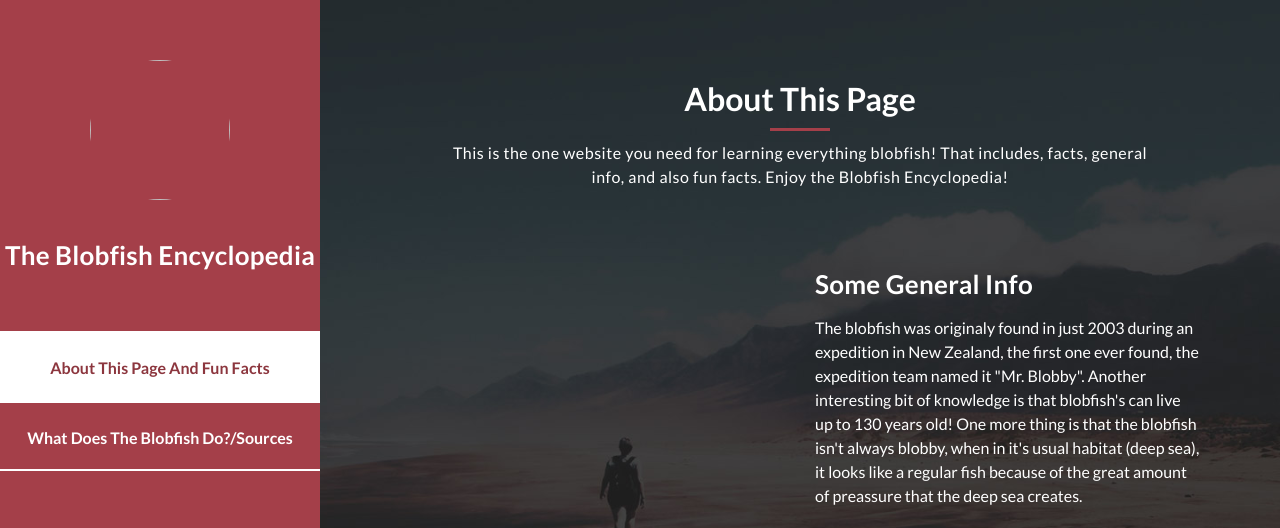
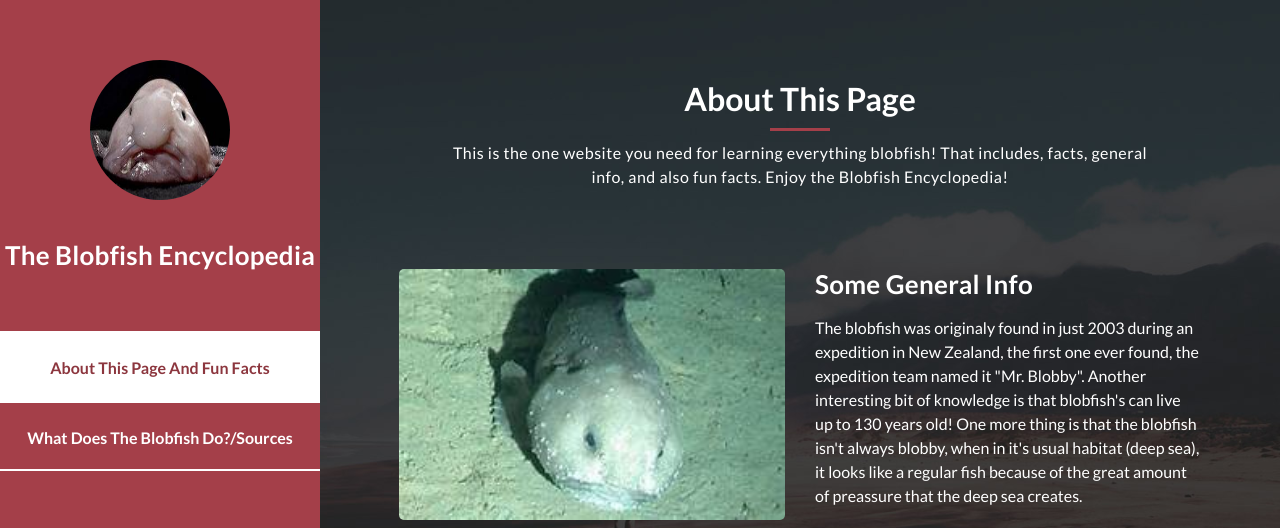
Before and after one commit to nberenbaum24/nberenbaum24.github.io, a plain HTML site: page index.html in a window 1280 px wide. Shown: the top 528 px of the page. Drawn offline with nearby package versions, Linux system fonts and the light colour scheme; some packages are replaced by stand-ins of ours; files that its build step writes are made by us from their sources; a script that the page names is missing; files whose address does not match are found by name.

Commit message:
Add files via upload

```diff
--- a/index.html
+++ b/index.html
@@ -22,10 +22,10 @@ https://templatemo.com/tm-531-reflux
     <link href="vendor/bootstrap/css/bootstrap.min.css" rel="stylesheet" />
 
     <!-- Additional CSS Files -->
-    <link rel="stylesheet" href="assets/css/fontawesome.css" />
-    <link rel="stylesheet" href="assets/css/templatemo-style.css" />
-    <link rel="stylesheet" href="assets/css/owl.css" />
-    <link rel="stylesheet" href="assets/css/lightbox.css" />
+    <link rel="stylesheet" href="css/fontawesome.css" />
+    <link rel="stylesheet" href="css/templatemo-style.css" />
+    <link rel="stylesheet" href="css/owl.css" />
+    <link rel="stylesheet" href="css/lightbox.css" />
   </head>
 
   <body>
@@ -37,7 +37,7 @@ https://templatemo.com/tm-531-reflux
           <i class="fa fa-times" id="menu-close"></i>
           <div class="container">
             <div class="image">
-              <a href="#"><img src="assets/images/blobfish1.jpg" alt="" /></a>
+              <a href="#"><img src="images/blobfish1.jpg" alt="" /></a>
             </div>
             <div class="author-content">
               <h4>The Blobfish Encyclopedia</h4>
@@ -90,7 +90,7 @@ https://templatemo.com/tm-531-reflux
             <div class="row">
               <div class="col-md-6">
                 <div class="left-image">
-                  <img src="assets/images/blobfish2.jpg" alt="" />
+                  <img src="images/blobfish2.jpg" alt="" />
                 </div>
               </div>
               <div class="col-md-6">
@@ -212,10 +212,10 @@ https://templatemo.com/tm-531-reflux
     <script src="vendor/jquery/jquery.min.js"></script>
     <script src="vendor/bootstrap/js/bootstrap.bundle.min.js"></script>
 
-    <script src="assets/js/isotope.min.js"></script>
-    <script src="assets/js/owl-carousel.js"></script>
-    <script src="assets/js/lightbox.js"></script>
-    <script src="assets/js/custom.js"></script>
+    <script src="js/isotope.min.js"></script>
+    <script src="js/owl-carousel.js"></script>
+    <script src="js/lightbox.js"></script>
+    <script src="js/custom.js"></script>
     <script>
       //according to loftblog tut
       $(".main-menu li:first").addClass("active");
```
